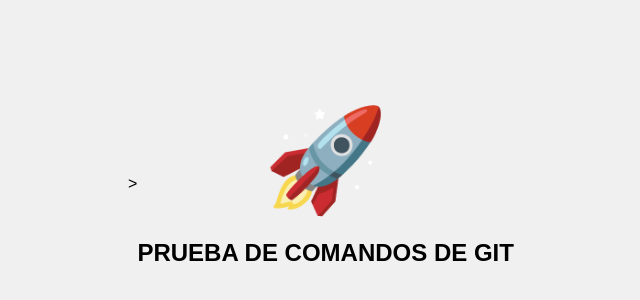
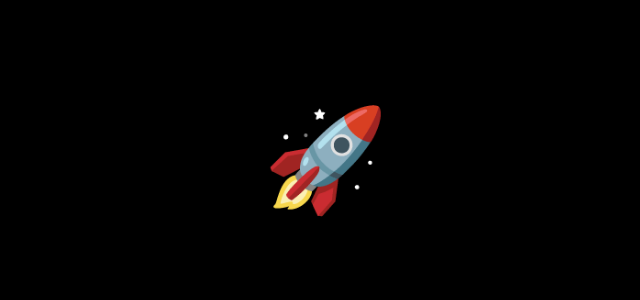
Before and after one commit to VICTORES08/Ramas_Construcci-n, a plain HTML site: page INDEX.HTML in a window 1280 px wide. Shown: the part 216-516 px from the top of the page, without its empty margins (319-959 px from the left). Drawn offline with Linux system fonts and the light colour scheme.

Commit message:
Actualizacion de color en mi Ramas.Css

```diff
--- a/Ramas.css
+++ b/Ramas.css
@@ -5,7 +5,7 @@ body {
     height: 100vh;
     margin: 0;
     font-family: Arial, sans-serif;
-    background-color: #f0f0f0;
+    background-color: #000000;
 }
 .container {
     text-align: center;
```
